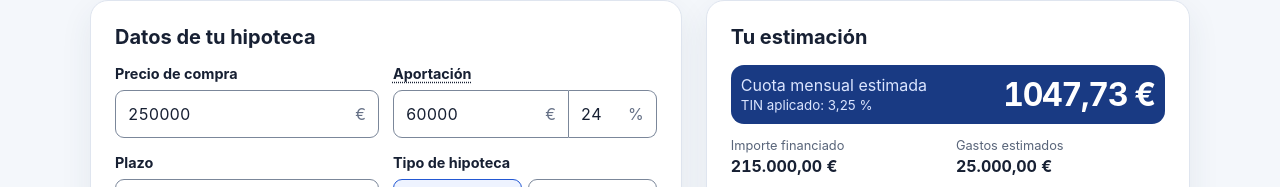
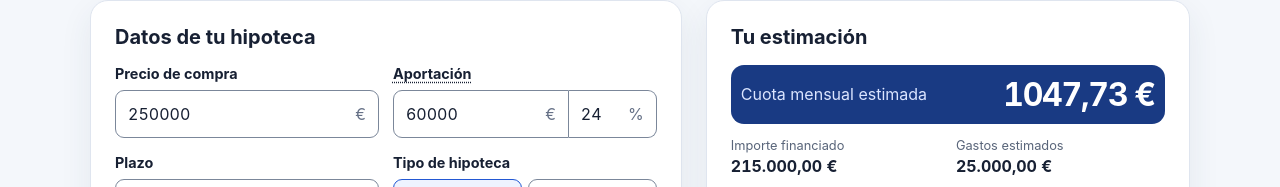
Before and after one commit to DaniSanti/comparahipoteca-v2, a React (Vite) app: page / in a window 1280 px wide. Shown: the part 165-352 px from the top of the page. Built offline with nearby package versions, Linux system fonts and the light colour scheme; no server answers.

Commit message:
ui: remove TIN subtitle from monthly estimate (#28)

```diff
--- a/src/features/simulator/MortgageSimulator.tsx
+++ b/src/features/simulator/MortgageSimulator.tsx
@@ -135,7 +135,7 @@ export function MortgageSimulator() {
 
   // Announce a concise result after typing pauses, rather than the whole panel.
   const announcement = result
-    ? `Cuota mensual estimada: ${money.format(result.monthlyPayment)}. TIN aplicado: ${percent.format(result.annualInterestRate)} %.`
+    ? `Cuota mensual estimada: ${money.format(result.monthlyPayment)}.`
     : `No se puede calcular la cuota. ${calculationIssue}`;
   useEffect(() => {
     const timer = window.setTimeout(() => setResultAnnouncement(announcement), 500);
@@ -388,11 +388,6 @@ export function MortgageSimulator() {
               <div className="primary-result">
                 <span>Cuota mensual estimada</span>
                 <strong>{money.format(result.monthlyPayment)}</strong>
-                <small>
-                  {values.type === "variable"
-                    ? "TIN: Euríbor + diferencial"
-                    : "TIN aplicado"}: {percent.format(result.annualInterestRate)} %
-                </small>
               </div>
               {values.type === "variable" && (
                 <p className="variable-note">
--- a/src/index.css
+++ b/src/index.css
@@ -48,8 +48,8 @@ button:focus-visible { outline: 3px solid #172033; outline-offset: 3px; }
 .form-note { margin: 14px 0 0; color: #59657a; font-size: .82rem; line-height: 1.5; }
 .results-panel { display: flex; flex-direction: column; }
 .primary-result { display: grid; grid-template-columns: minmax(0, 1fr) auto; column-gap: 12px; align-items: center; padding: 10px; color: white; background: #193a83; border-radius: 13px; }
-.primary-result span, .primary-result small { color: #dbe5ff; }
-.primary-result strong { grid-column: 2; grid-row: 1 / 3; margin: 0; font-size: clamp(1.5rem, 3vw, 2rem); letter-spacing: -.04em; font-variant-numeric: tabular-nums; overflow-wrap: anywhere; }
+.primary-result span { color: #dbe5ff; }
+.primary-result strong { grid-column: 2; margin: 0; font-size: clamp(1.5rem, 3vw, 2rem); letter-spacing: -.04em; font-variant-numeric: tabular-nums; overflow-wrap: anywhere; }
 .result-list { display: grid; grid-template-columns: repeat(2, minmax(0, 1fr)); gap: 8px 16px; margin: 12px 0 0; }
 .result-row { min-width: 0; padding: 2px 0; }
 .result-row dt { color: #59657a; font-size: .8rem; }
```
Also changed, not shown: 1 other file (tests, documents, lock files or other folders).
